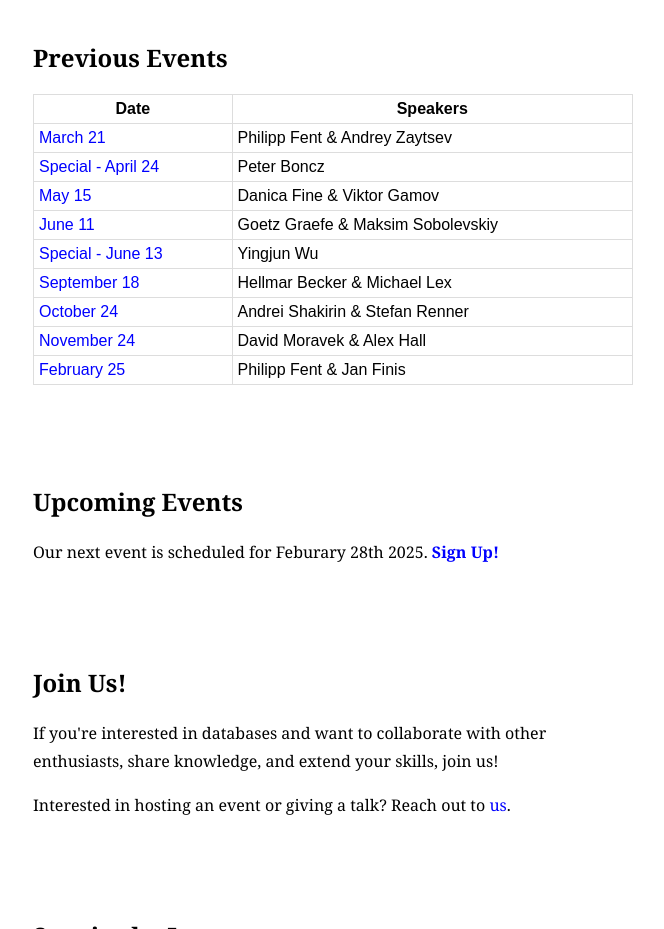
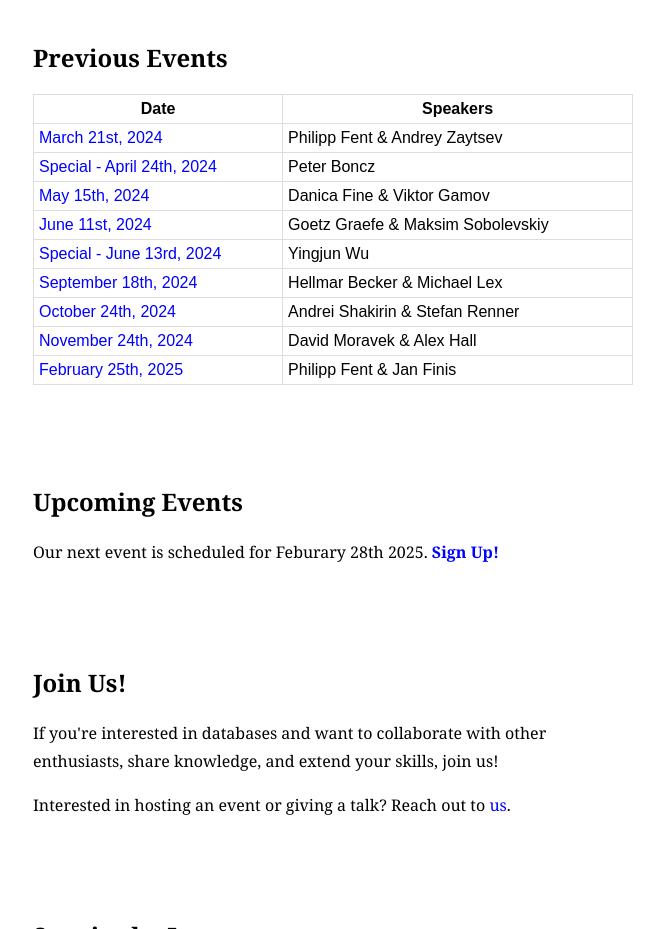
Before and after one commit to seb711/munichdatabases, a plain HTML site: page index.html in a window 1280 px wide. Shown: the part 960-1889 px from the top of the page, without its empty margins (307-971 px from the left). Drawn offline with Linux system fonts and the light colour scheme.

Commit message:
update dates

```diff
--- a/index.html
+++ b/index.html
@@ -43,39 +43,39 @@
       </thead>
       <tbody>
         <tr>
-          <td><a href="/march-2024.html">March 21</a></td>
+          <td><a href="/march-2024.html">March 21st, 2024</a></td>
           <td>Philipp Fent &amp; Andrey Zaytsev</td>
         </tr>
         <tr>
-          <td><a href="/special-april-2024.html">Special - April 24</a></td>
+          <td><a href="/special-april-2024.html">Special - April 24th, 2024</a></td>
           <td>Peter Boncz</td>
         </tr>
         <tr>
-          <td><a href="/may-2024.html">May 15</a></td>
+          <td><a href="/may-2024.html">May 15th, 2024</a></td>
           <td>Danica Fine &amp; Viktor Gamov</td>
         </tr>
         <tr>
-          <td><a href="/june-2024.html">June 11</a></td>
+          <td><a href="/june-2024.html">June 11st, 2024</a></td>
           <td>Goetz Graefe &amp; Maksim Sobolevskiy</td>
         </tr>
         <tr>
-          <td><a href="/special-june-2024.html">Special - June 13</a></td>
+          <td><a href="/special-june-2024.html">Special - June 13rd, 2024</a></td>
           <td>Yingjun Wu</td>
         </tr>
         <tr>
-          <td><a href="/september-2024.html">September 18</a></td>
+          <td><a href="/september-2024.html">September 18th, 2024</a></td>
           <td>Hellmar Becker &amp; Michael Lex</td>
         </tr>
         <tr>
-          <td><a href="/october-2024.html">October 24</a></td>
+          <td><a href="/october-2024.html">October 24th, 2024</a></td>
           <td>Andrei Shakirin &amp; Stefan Renner</td>
         </tr>
         <tr>
-          <td><a href="/november-2024.html">November 24</a></td>
+          <td><a href="/november-2024.html">November 24th, 2024</a></td>
           <td>David Moravek &amp; Alex Hall</td>
         </tr>
         <tr>
-          <td><a href="/february-2025.html">February 25</a></td>
+          <td><a href="/february-2025.html">February 25th, 2025</a></td>
           <td>Philipp Fent &amp; Jan Finis</td>
         </tr>
       </tbody>
```
